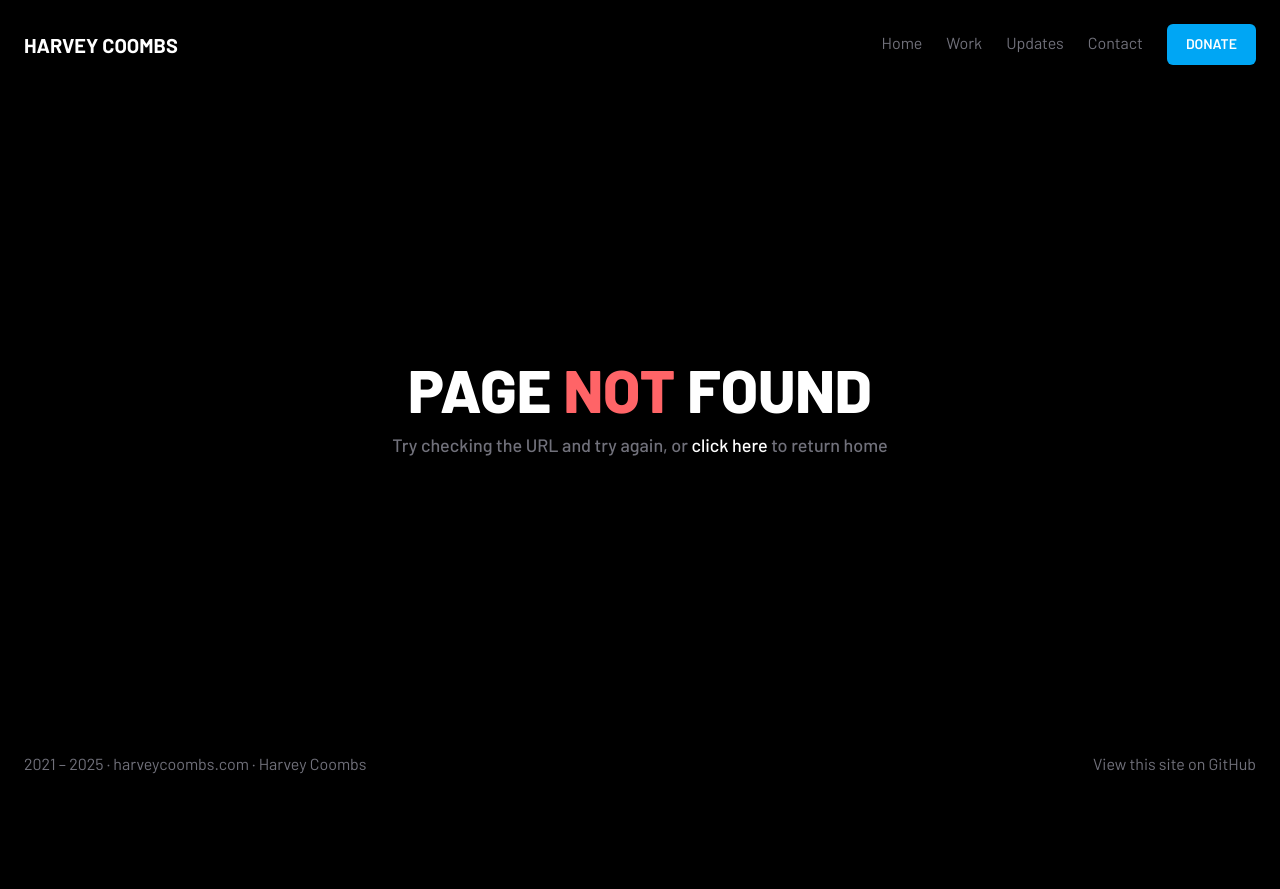
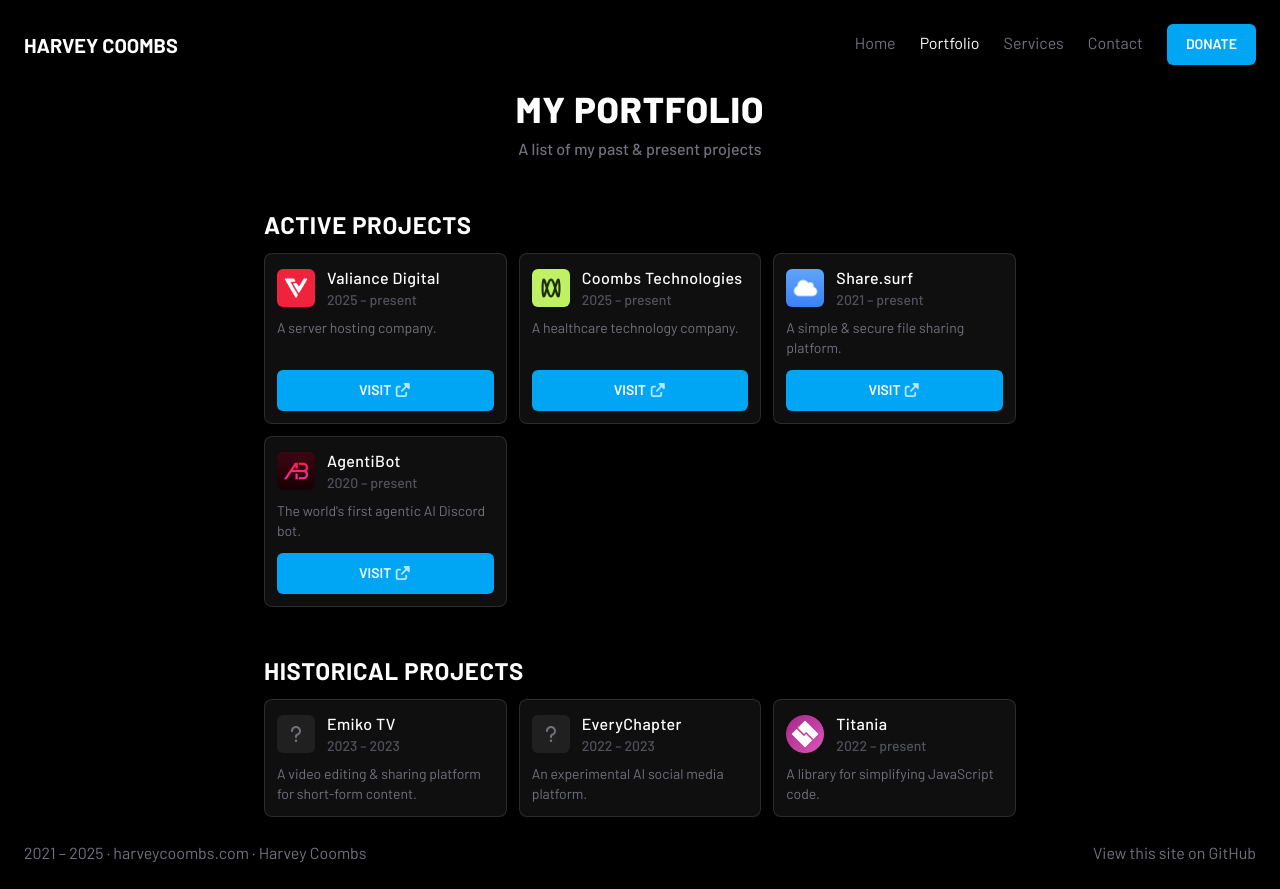
Before and after one commit to harveycoombs/www, a Next.js app: page /portfolio in a window 1280 px wide. Before the commit this address had no page. Before the commit the page ends 800 px from the top, so only its background shows below. Built offline with nearby package versions, Linux system fonts and the light colour scheme.

Commit message:
(WIP) Added new pages

```diff
--- a/app/components/Header.tsx
+++ b/app/components/Header.tsx
@@ -11,8 +11,8 @@
 
                <nav className="flex gap-6 items-center">
                     <HeaderLink url="/">Home</HeaderLink>
-                    <HeaderLink url="/work">Work</HeaderLink>
-                    <HeaderLink url="/news">Updates</HeaderLink>
+                    <HeaderLink url="/portfolio">Portfolio</HeaderLink>
+                    <HeaderLink url="/services">Services</HeaderLink>
                     <HeaderLink url="/contact">Contact</HeaderLink>
 
                     <Button url="/donate">Donate</Button>
--- a/app/components/common/Button.tsx
+++ b/app/components/common/Button.tsx
@@ -23,6 +23,6 @@
                break;
      }
 
-     const classList = `font-semibold text-sm px-4.75 pt-2.5 pb-2.75 rounded-md cursor-pointer select-none duration-150 uppercase ${colors} active:scale-97 ${classes}`;
+     const classList = `font-semibold text-sm px-4.75 pt-2.5 pb-2.75 rounded-md cursor-pointer select-none duration-150 uppercase text-center ${colors} active:scale-97 ${classes}`;
      return url.length > 0 ? <Link href={url} className={classList} {...rest}>{children}</Link> : <button className={classList} {...rest}>{children}</button>;
 }
--- a/app/news/page.tsx
+++ /dev/null
@@ -1,10 +0,0 @@
-export default function NewsPage() {
-     return (
-          <main className="push flex flex-col items-center justify-center gap-12 w-188 mx-auto max-md:px-6 max-md:w-full">
-               <section className="w-full text-center">
-                    <h1 className="block text-4xl font-extrabold tracking-wide uppercase text-white">News</h1>
-                    <p className="block font-medium mt-2 text-zinc-500">Keep up-to-date with the latest from me</p>
-               </section>
-          </main>
-     );
-}
--- a/app/work/page.tsx
+++ b/app/portfolio/page.tsx
@@ -9,7 +9,7 @@
      return (
           <main className="push flex flex-col items-center justify-center gap-12 w-188 mx-auto max-md:px-6 max-md:w-full">
                <section className="w-full text-center">
-                    <h1 className="block text-4xl font-extrabold tracking-wide uppercase text-white">My Work</h1>
+                    <h1 className="block text-4xl font-extrabold tracking-wide uppercase text-white">My Portfolio</h1>
                     <p className="block font-medium mt-2 text-zinc-500">A list of my past &amp; present projects</p>
                </section>
 
@@ -17,10 +17,10 @@
                     <h2 className="block mb-3 text-2xl font-bold tracking-wide uppercase text-white">Active Projects</h2>
 
                     <div className="grid grid-cols-3 gap-3 max-md:grid-cols-2 max-sm:grid-cols-1">
-                         <Project title="Valiance Digital" startYear={2025} endYear={new Date().getFullYear()} summary="A software development & IT agency." icon="/images/projects/valiancedigital.jpg" url="/" />
-                         <Project title="Coombs Technologies" startYear={2025} endYear={new Date().getFullYear()} summary="A healthcare technology company." icon="/images/projects/coombstech.jpg" url="/" />
-                         <Project title="Share.surf" startYear={2021} endYear={new Date().getFullYear()} summary="A simple & secure file sharing platform." icon="/images/projects/sharesurf.jpg" url="/" />
-                         <Project title="AgentiBot" startYear={2020} endYear={new Date().getFullYear()} summary="The world's first agentic AI Discord bot." icon="/images/projects/agentibot.jpg" url="/" />
+                         <Project title="Valiance Digital" startYear={2025} endYear={new Date().getFullYear()} summary="A server hosting company." icon="/images/projects/valiancedigital.jpg" url="https://valiancedigital.com/" />
+                         <Project title="Coombs Technologies" startYear={2025} endYear={new Date().getFullYear()} summary="A healthcare technology company." icon="/images/projects/coombstech.jpg" url="https://coombstech.com/" />
+                         <Project title="Share.surf" startYear={2021} endYear={new Date().getFullYear()} summary="A simple & secure file sharing platform." icon="/images/projects/sharesurf.jpg" url="https://share.surf/" />
+                         <Project title="AgentiBot" startYear={2020} endYear={new Date().getFullYear()} summary="The world's first agentic AI Discord bot." icon="/images/projects/agentibot.jpg" url="https://agenti.bot/" />
                     </div>
                </section>
 
@@ -59,7 +59,7 @@
                     <p className="text-sm mt-2">{summary}</p>
                </div>
 
-               {url.length > 0 && <Button classes="w-full mt-3">Visit <FontAwesomeIcon icon={faUpRightFromSquare} className="text-sky-200" /></Button>}
+               {url.length > 0 && <Button url={url} target="_blank" classes="w-full mt-3">Visit <FontAwesomeIcon icon={faUpRightFromSquare} className="text-sky-200" /></Button>}
           </Panel>
      );
 }
--- /dev/null
+++ b/app/services/page.tsx
@@ -0,0 +1,47 @@
+"use client";
+import Link from "next/link";
+import { FontAwesomeIcon } from "@fortawesome/react-fontawesome";
+import { faUpRightFromSquare, faQuestion } from "@fortawesome/free-solid-svg-icons";
+
+import Button from "@/app/components/common/Button";
+import Panel from "@/app/components/common/Panel";
+
+export default function ServicesPage() {
+
+     return (
+          <main className="push flex flex-col items-center justify-center gap-12 w-188 mx-auto max-md:px-6 max-md:w-full">
+               <section className="w-full text-center">
+                    <h1 className="block text-4xl font-extrabold tracking-wide uppercase text-white">Services I Offer</h1>
+                    <p className="block font-medium mt-2 text-zinc-500">In addition to the projects in my <Link href="/portfolio">Portfolio</Link>, I also offer a wide variety of digital services.</p>
+               </section>
+
+               <section className="w-full">
+                    <h2 className="block mb-3 text-2xl font-bold tracking-wide uppercase text-white">Currently Offered Services</h2>
+
+                    <div className="grid grid-cols-3 gap-3 max-md:grid-cols-2 max-sm:grid-cols-1">
+
+                    </div>
+               </section>
+          </main>
+     );
+}
+
+function Service({ title, summary, icon, url }: any) {
+     return (
+          <Panel classes="flex flex-col justify-between">
+               <div>
+                    <div className="flex items-center gap-3">
+                         <div className="w-9.5 h-9.5 rounded-md select-none bg-white/7 grid place-items-center">
+                              <FontAwesomeIcon icon={icon} />
+                         </div>
+
+                         <h3 className="tracking-wide text-white font-medium">{title}</h3>
+                    </div>
+
+                    <p className="text-sm mt-2">{summary}</p>
+               </div>
+
+               <Button url={url} target="_blank" classes="w-full mt-3">Visit <FontAwesomeIcon icon={faUpRightFromSquare} className="text-sky-200" /></Button>
+          </Panel>
+     );
+}
```
